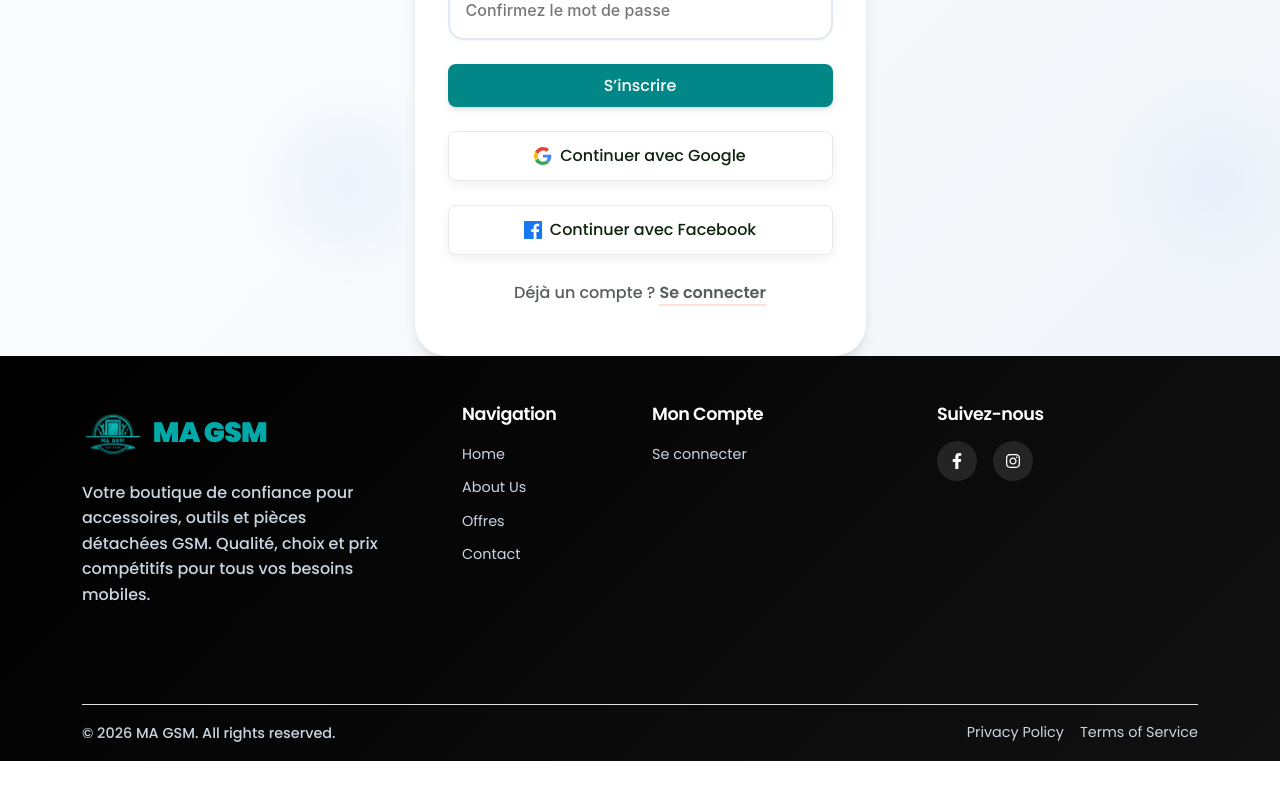
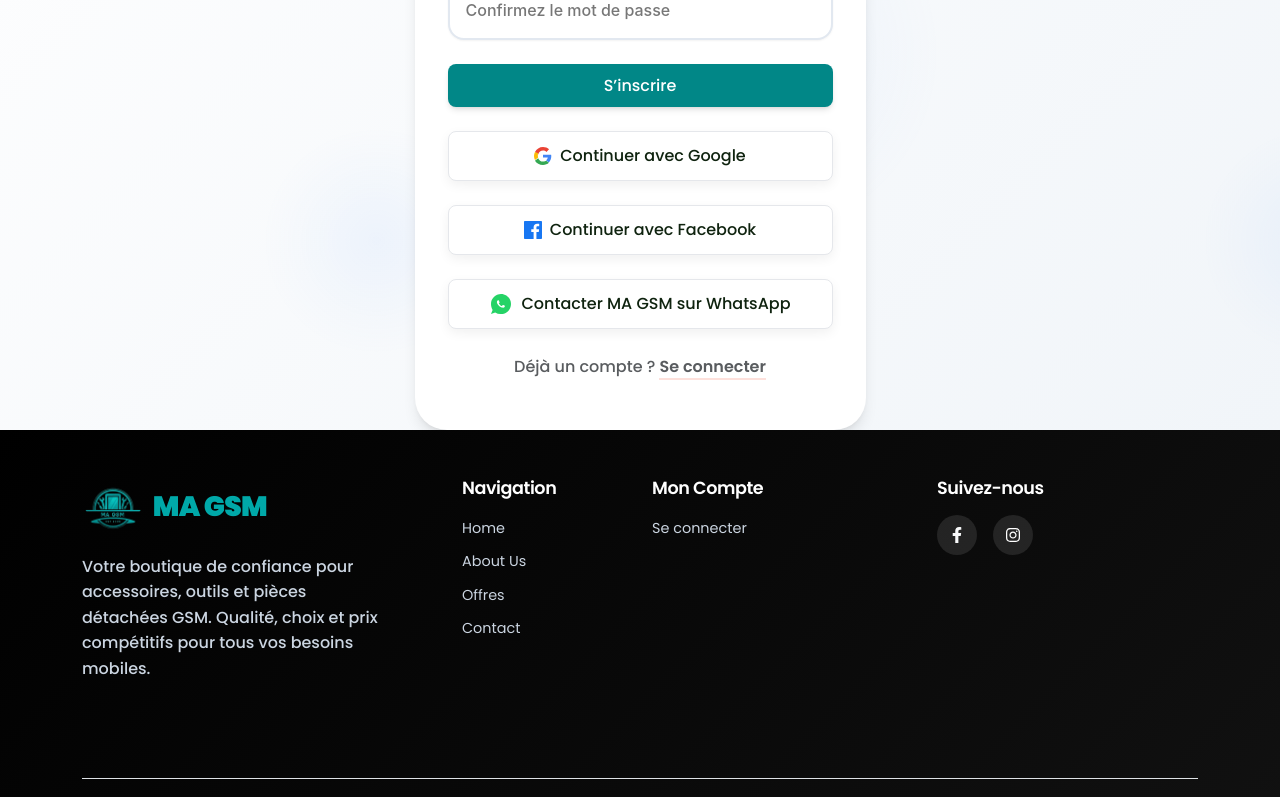
Before and after one commit to tricoders3/MaGsm, a React (Create React App) app in the folder frontend/: page /register in a window 1280 px wide. Shown: the part 641-1438 px from the top of the page. Before the commit the page ends 1402 px from the top, so only its background shows below. Built offline with nearby package versions, Linux system fonts and the light colour scheme; no server answers.

Commit message:
button whatsapp

```diff
--- a/frontend/src/screens/login.jsx
+++ b/frontend/src/screens/login.jsx
@@ -34,6 +34,15 @@ const Login = () => {
       console.error(err);
       toast.error("Email ou mot de passe incorrect");
     }
+  };
+
+const contactViaWhatsapp = () => {
+    window.open(
+      `https://wa.me/21620771717?text=${encodeURIComponent(
+        "Bonjour, j’aimerais avoir plus d’informations 👋"
+      )}`,
+      "_blank"
+    );
   };
   // Connexion Google
 const loginWithGoogle = () => {
@@ -113,7 +122,24 @@ const loginWithGoogle = () => {
   </svg>
   Continuer avec Facebook
 </button>
+{/* WhatsApp */}
+<button
+  className="btn btn-google w-100  mb-4 d-flex align-items-center justify-content-center gap-2"
+  onClick={contactViaWhatsapp}
 
+>
+    <svg width="24" height="24" viewBox="0 0 24 24" >
+      <path
+        fill="#25D366"
+        d="M12.04 2C6.52 2 2 6.48 2 12c0 2.11.55 4.16 1.6 5.97L2 22l4.19-1.56A9.94 9.94 0 0 0 12.04 22C17.56 22 22 17.52 22 12S17.56 2 12.04 2z"
+      />
+      <path
+        fill="white"
+        d="M15.52 13.61c-.2-.1-1.18-.58-1.36-.65-.18-.07-.31-.1-.44.1-.13.2-.5.65-.62.78-.11.13-.23.15-.43.05-.2-.1-.85-.31-1.62-.99-.6-.53-1-1.19-1.11-1.39-.12-.2-.01-.31.09-.41.09-.09.2-.23.31-.34.1-.12.13-.2.2-.34.07-.13.03-.26-.01-.36-.05-.1-.43-1.04-.59-1.43-.16-.38-.32-.33-.44-.33h-.38c-.13 0-.34.05-.52.26-.18.2-.69.67-.69 1.64 0 .97.7 1.91.8 2.04.1.13 1.38 2.1 3.33 2.95.47.2.83.32 1.11.41.46.14.88.12 1.22.07.37-.06 1.19-.49 1.35-.95.17-.47.17-.86.12-.95-.05-.08-.18-.13-.38-.23z"
+      />
+    </svg>
+      Contacter MA GSM sur WhatsApp
+    </button>
                 <div className="text-center mb-3">
                   <p className="text-muted">
                     Pas encore de compte ? <Link to="/register" className="text-decoration-none fw-semibold">Créer un compte</Link>
--- a/frontend/src/screens/register.jsx
+++ b/frontend/src/screens/register.jsx
@@ -42,7 +42,14 @@ const Register = () => {
   };
 
 
-
+  const contactViaWhatsapp = () => {
+    window.open(
+      `https://wa.me/21620771717?text=${encodeURIComponent(
+        "Bonjour, j’aimerais avoir plus d’informations 👋"
+      )}`,
+      "_blank"
+    );
+  };
   // Connexion Google
   const registerWithGoogle = () => {
     window.location.href = `${BASE_URL}/api/auth/google`;
@@ -147,7 +154,24 @@ const Register = () => {
                   </svg>
                   Continuer avec Facebook
                 </button>
+           {/* WhatsApp */}
+<button
+  className="btn btn-google w-100  mb-4 d-flex align-items-center justify-content-center gap-2"
+  onClick={contactViaWhatsapp}
 
+>
+    <svg width="24" height="24" viewBox="0 0 24 24" >
+      <path
+        fill="#25D366"
+        d="M12.04 2C6.52 2 2 6.48 2 12c0 2.11.55 4.16 1.6 5.97L2 22l4.19-1.56A9.94 9.94 0 0 0 12.04 22C17.56 22 22 17.52 22 12S17.56 2 12.04 2z"
+      />
+      <path
+        fill="white"
+        d="M15.52 13.61c-.2-.1-1.18-.58-1.36-.65-.18-.07-.31-.1-.44.1-.13.2-.5.65-.62.78-.11.13-.23.15-.43.05-.2-.1-.85-.31-1.62-.99-.6-.53-1-1.19-1.11-1.39-.12-.2-.01-.31.09-.41.09-.09.2-.23.31-.34.1-.12.13-.2.2-.34.07-.13.03-.26-.01-.36-.05-.1-.43-1.04-.59-1.43-.16-.38-.32-.33-.44-.33h-.38c-.13 0-.34.05-.52.26-.18.2-.69.67-.69 1.64 0 .97.7 1.91.8 2.04.1.13 1.38 2.1 3.33 2.95.47.2.83.32 1.11.41.46.14.88.12 1.22.07.37-.06 1.19-.49 1.35-.95.17-.47.17-.86.12-.95-.05-.08-.18-.13-.38-.23z"
+      />
+    </svg>
+      Contacter MA GSM sur WhatsApp
+    </button>
               {/* Footer */}
               <div className="text-center mb-3">
                 <p className="text-muted">
```
